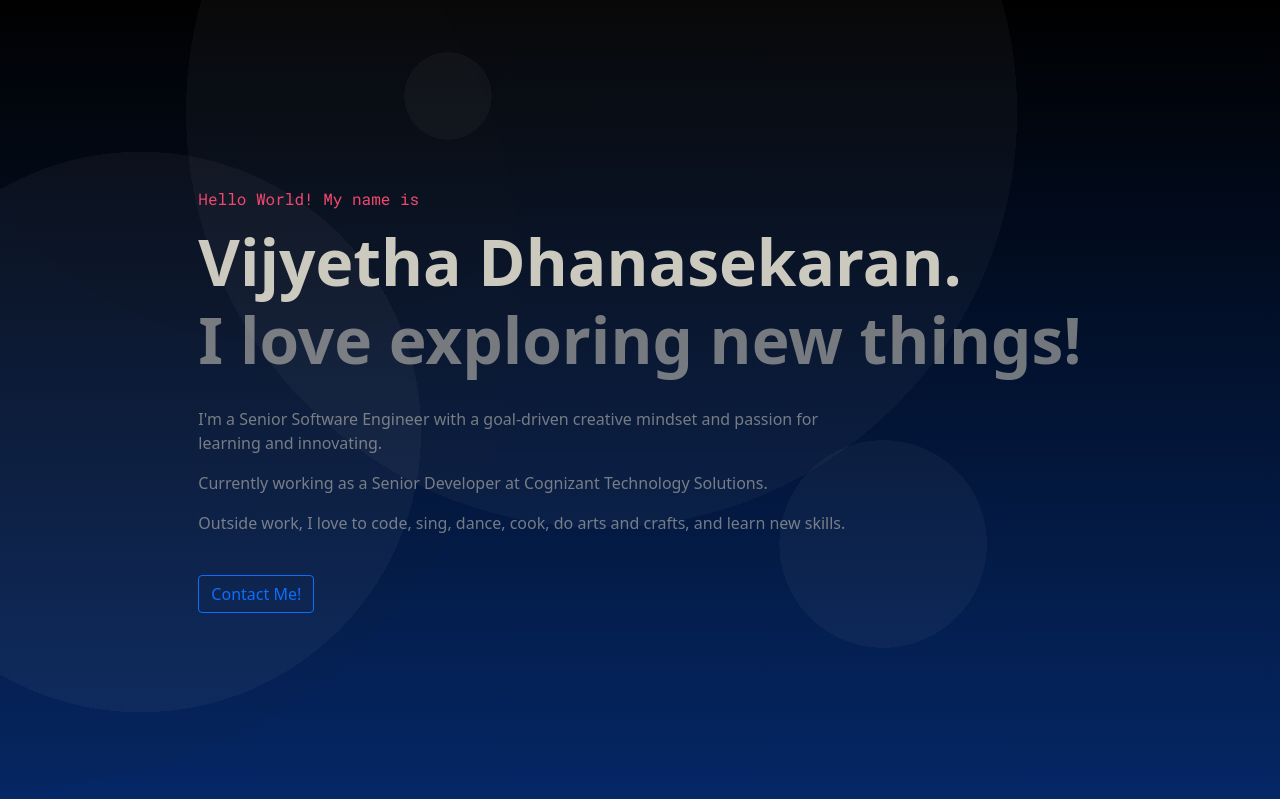
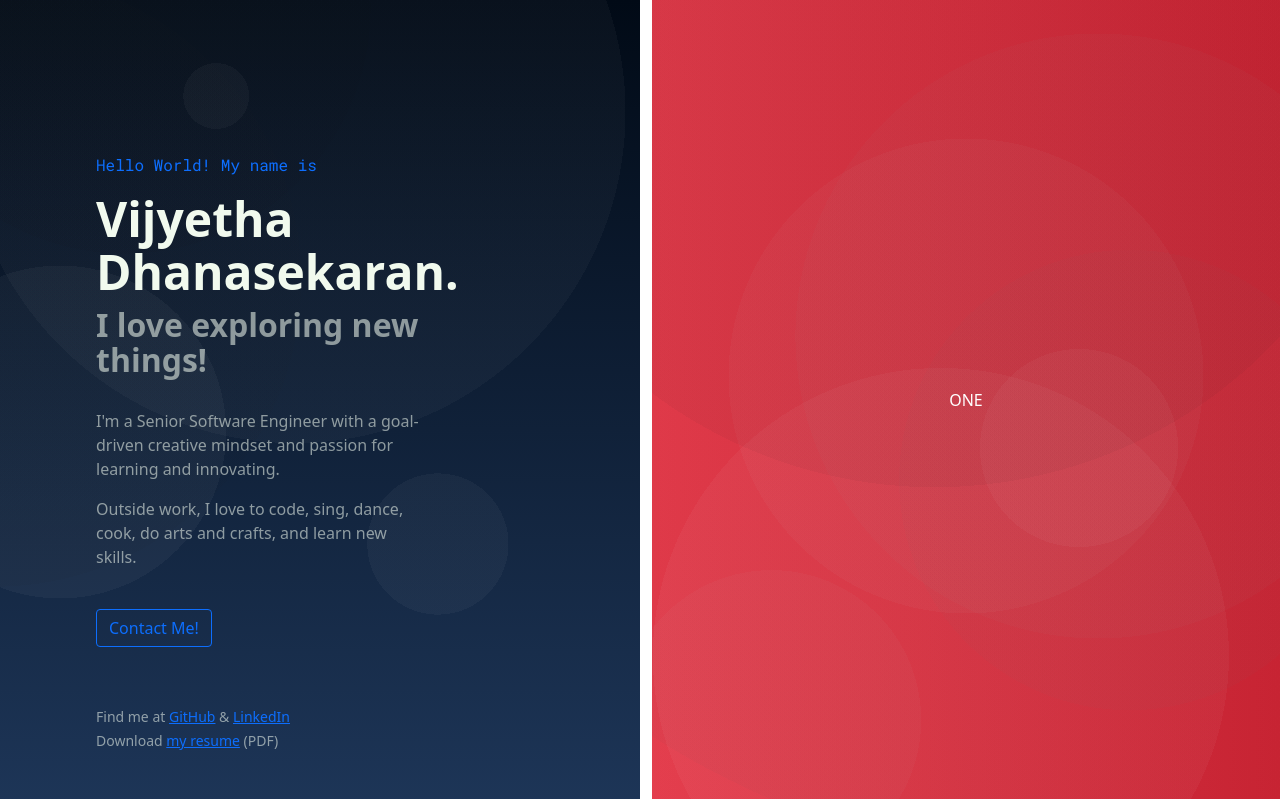
Before and after one commit to vijyethad/vijyetha.com, a Gatsby site: page / in a window 1280 px wide. Shown: the top 799 px of the page. Built offline with nearby package versions, Linux system fonts and the light colour scheme; Gatsby itself is replaced by a stand-in of ours.

Commit message:
feat: pretty decent colors & design

```diff
--- a/src/components/Intro.js
+++ b/src/components/Intro.js
@@ -3,18 +3,14 @@ import "./Intro.scss";
 
 const Intro = () => {
   return (
-    <div className="text-start">
-      <p className="helloWorld">Hello World! My name is</p>
+    <div className="introRoot">
+      <p className="text-primary helloWorld">Hello World! My name is</p>
       <h1 className="heroText">Vijyetha Dhanasekaran.</h1>
       <h1 className="heroText title">I love exploring new things!</h1>
       <div className="pt-4 w-75 aboutMe">
         <p>
           I'm a Senior Software Engineer with a goal-driven creative mindset and
           passion for learning and innovating.
-        </p>
-        <p>
-          Currently working as a Senior Developer at Cognizant Technology
-          Solutions.
         </p>
         <p>
           Outside work, I love to code, sing, dance, cook, do arts and crafts,
@@ -24,6 +20,15 @@ const Intro = () => {
       <button type="button" className="btn btn-outline-primary mt-4">
         Contact Me!
       </button>
+      <div className="helperText">
+        <p className="mt-4">
+          <small>
+            Find me at <a href="#">GitHub</a> & <a href="#">LinkedIn</a>
+            <br />
+            Download <a href="#">my resume</a> (PDF)
+          </small>
+        </p>
+      </div>
     </div>
   );
 };
--- a/src/components/Intro.scss
+++ b/src/components/Intro.scss
@@ -1,20 +1,32 @@
 @import url("https://fonts.googleapis.com/css2?family=Roboto+Mono&display=swap");
+
+.introRoot {
+  margin: auto;
+  width: 70vw;
+  padding: 0 6rem;
+}
+
+.helperText {
+  position: absolute;
+  bottom: 2rem;
+  color: #f1faee8e;
+}
 
 .helloWorld {
   font-family: "Roboto Mono";
-  color: #ef476f;
 }
 
 .heroText {
   font-weight: 600;
-  font-size: 4rem;
-  color: #cccabf;
+  font-size: 3rem;
+  color: #f1faee;
   line-height: 1.1;
   &.title {
-    color: #cccabf8e;
+    color: #f1faee8e;
+    font-size: 2rem;
   }
 }
 
 .aboutMe {
-  color: #cccabf8e;
+  color: #f1faee8e;
 }
--- a/src/pages/index.js
+++ b/src/pages/index.js
@@ -28,16 +28,20 @@ const IndexPage = () => {
   return (
     <div ref={ref}>
       <title>Home Page</title>
-      <div style={{ display: "grid" }}>
-        <div className="description panel blue">
+      <div className="row">
+        <div
+          className="col-lg-6 col-md-12 heroSection blue "
+          style={{ display: "flex", alignItems: "center" }}
+        >
           <Intro />
         </div>
+        <div className="col-lg-6 col-md-12">
+          <section className="panel red">ONE</section>
+          <section className="panel orange">TWO</section>
+          <section className="panel purple">THREE</section>
+          <section className="panel green">FOUR</section>
+        </div>
       </div>
-      <section className="panel red">ONE</section>
-
-      <section className="panel orange">TWO</section>
-      <section className="panel purple">THREE</section>
-      <section className="panel green">FOUR</section>
     </div>
   );
 };
--- a/src/pages/index.scss
+++ b/src/pages/index.scss
@@ -1,4 +1,4 @@
-$primary: #ef476f;
+$primary: #e63946;
 @import "~bootstrap/scss/bootstrap";
 
 html,
@@ -20,6 +20,12 @@ body {
   color: white;
   position: relative;
   box-sizing: border-box;
+}
+
+.heroSection {
+  height: 100vh;
+  position: sticky;
+  top: 0;
 }
 
 .gray {
@@ -76,7 +82,7 @@ body {
     linear-gradient(90deg, #777, #606060);
 }
 .blue {
-  background-color: #060a2e;
+  background-color: #1d3557;
   background-image: radial-gradient(
       circle at 47% 14%,
       rgba(205, 205, 205, 0.04) 0%,
@@ -119,7 +125,7 @@ body {
       transparent 10%,
       transparent 100%
     ),
-    linear-gradient(#000000, #052766);
+    linear-gradient(#010a16, #1d3557);
 }
 .orange {
   background-color: #e77614;
```
